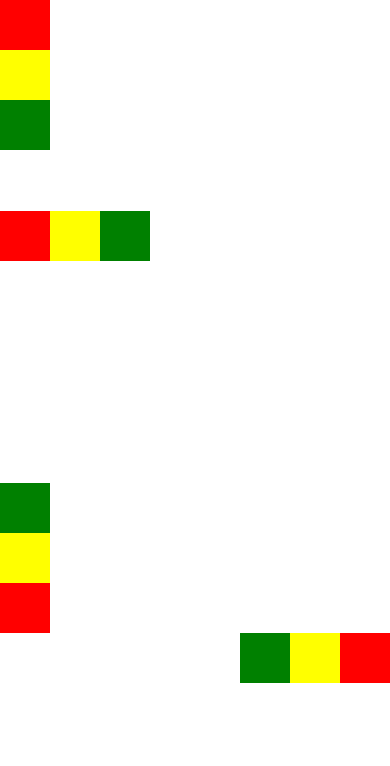
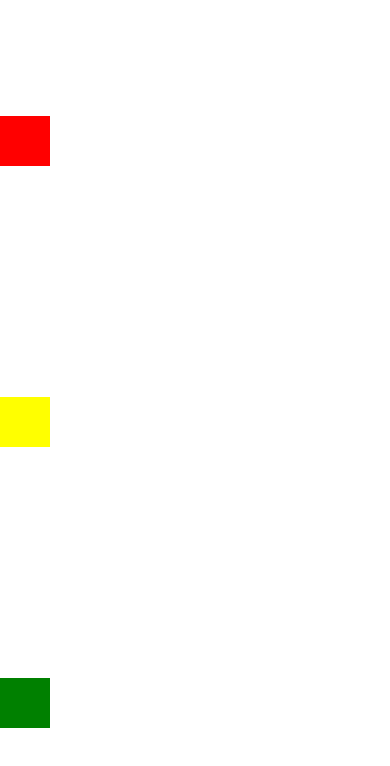
Before and after one commit to jackkitte/beginner_react_native, a React Native app: screen / in a window 390 px wide. Shown: the top 766 px of the page. Built offline with nearby package versions, Linux system fonts and the light colour scheme.

Commit message:
justifyContent操作

```diff
--- a/App.js
+++ b/App.js
@@ -6,25 +6,10 @@ const App = () => {
 
   return (
     <View style={{ flex: 1 }}>
-      <View style={{ flex: 1, flexDirection: "column" }}>
-        <View style={{ width: 50, height: 50, backgroundColor: "red" }} />
-        <View style={{ width: 50, height: 50, backgroundColor: "yellow" }} />
-        <View style={{ width: 50, height: 50, backgroundColor: "green" }} />
-      </View>
-      <View style={{ flex: 1, flexDirection: "row" }}>
-        <View style={{ width: 50, height: 50, backgroundColor: "red" }} />
-        <View style={{ width: 50, height: 50, backgroundColor: "yellow" }} />
-        <View style={{ width: 50, height: 50, backgroundColor: "green" }} />
-      </View>
-      <View style={{ flex: 1, flexDirection: "column-reverse" }}>
-        <View style={{ width: 50, height: 50, backgroundColor: "red" }} />
-        <View style={{ width: 50, height: 50, backgroundColor: "yellow" }} />
-        <View style={{ width: 50, height: 50, backgroundColor: "green" }} />
-      </View>
-      <View style={{ flex: 1, flexDirection: "row-reverse" }}>
-        <View style={{ width: 50, height: 50, backgroundColor: "red" }} />
-        <View style={{ width: 50, height: 50, backgroundColor: "yellow" }} />
-        <View style={{ width: 50, height: 50, backgroundColor: "green" }} />
+      <View style={{ ...styles.container, justifyContent: "space-around" }}>
+        <View style={{ ...styles.item, backgroundColor: "red" }} />
+        <View style={{ ...styles.item, backgroundColor: "yellow" }} />
+        <View style={{ ...styles.item, backgroundColor: "green" }} />
       </View>
     </View>
   );
@@ -33,10 +18,12 @@ const App = () => {
 const styles = StyleSheet.create({
   container: {
     flex: 1,
-    backgroundColor: '#fff',
-    alignItems: 'center',
-    justifyContent: 'center',
+    flexDirection: "column"
   },
+  item: {
+    width: 50,
+    height: 50
+  }
 });
 
 export default App;
```
